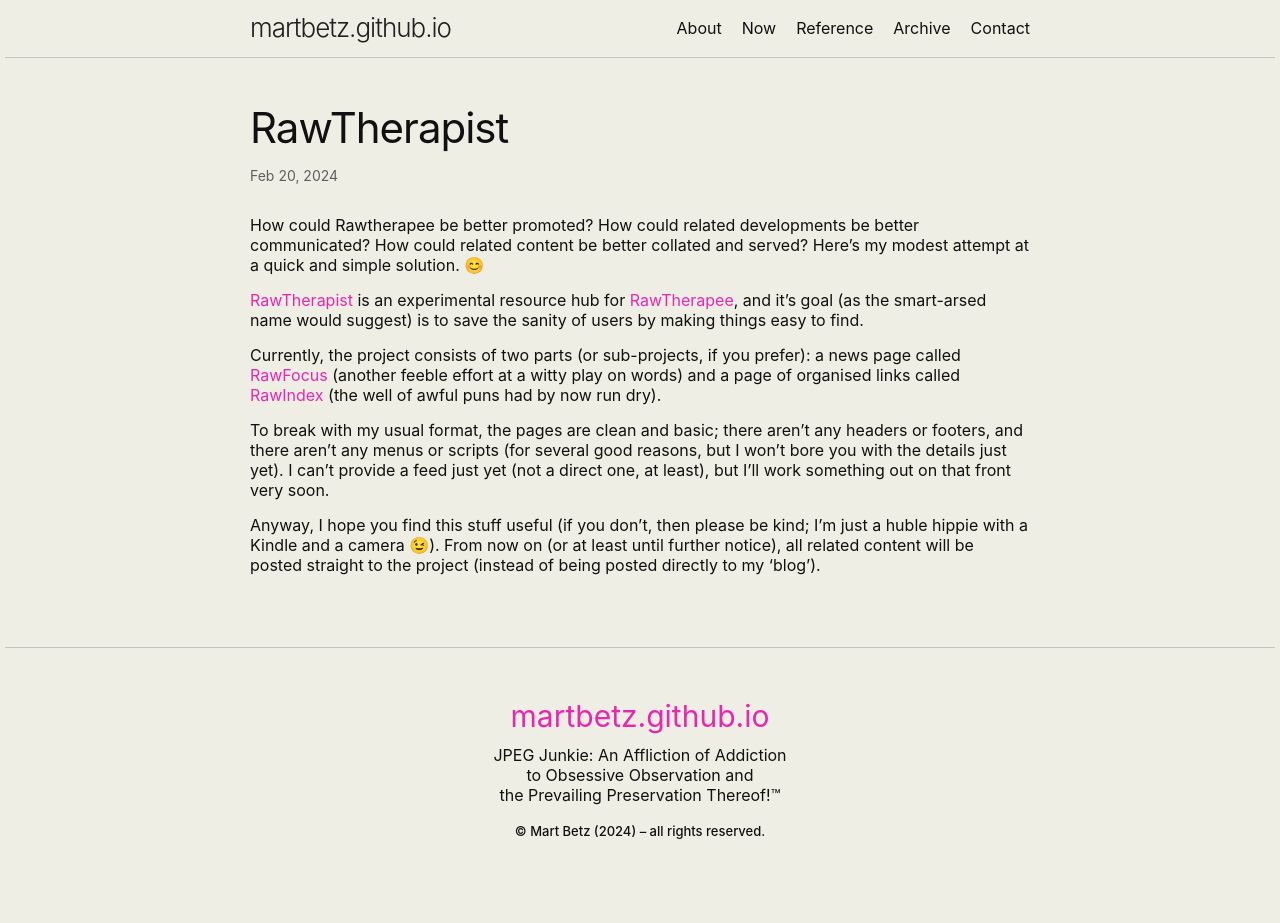
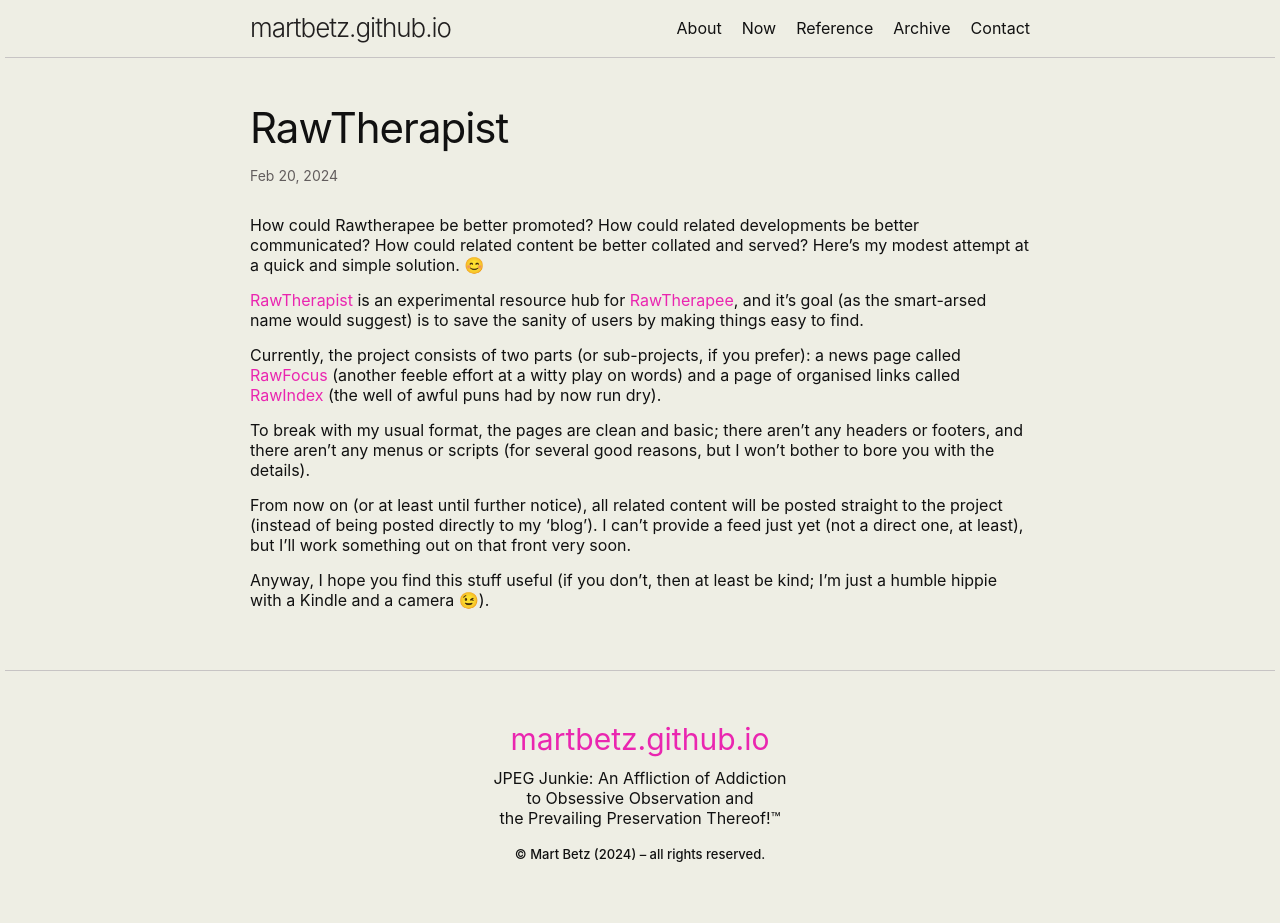
Before and after one commit to martbetz/martbetz.github.io, a Jekyll site: the page built from _posts/2024-02-20-rawtherapist.md, in a window 1280 px wide. Built offline with Jekyll 4.4.1, drawn with Linux system fonts in a browser that asks for light colours; before the commit the page ends 900 px from its top, so only the background shows below that.

Commit message:
Update 2024-02-20-rawtherapist.md

```diff
--- a/_posts/2024-02-20-rawtherapist.md
+++ b/_posts/2024-02-20-rawtherapist.md
@@ -11,6 +11,8 @@
 
 Currently, the project consists of two parts (or sub-projects, if you prefer): a news page called [RawFocus](https://martbetz.github.io/WIP/rawfocus.html) (another feeble effort at a witty play on words) and a page of organised links called [RawIndex](https://martbetz.github.io/WIP/rawfocus.html) (the well of awful puns had by now run dry).
 
-To break with my usual format, the pages are clean and basic; there aren't any headers or footers, and there aren't any menus or scripts (for several good reasons, but I won't bore you with the details just yet). I can't provide a feed just yet (not a direct one, at least), but I'll work something out on that front very soon.
+To break with my usual format, the pages are clean and basic; there aren't any headers or footers, and there aren't any menus or scripts (for several good reasons, but I won't bother to bore you with the details).
 
-Anyway, I hope you find this stuff useful (if you don't, then please be kind; I'm just a huble hippie with a Kindle and a camera 😉). From now on (or at least until further notice), all related content will be posted straight to the project (instead of being posted directly to my 'blog').
+From now on (or at least until further notice), all related content will be posted straight to the project (instead of being posted directly to my 'blog'). I can't provide a feed just yet (not a direct one, at least), but I'll work something out on that front very soon.
+
+Anyway, I hope you find this stuff useful (if you don't, then at least be kind; I'm just a humble hippie with a Kindle and a camera 😉).
```
